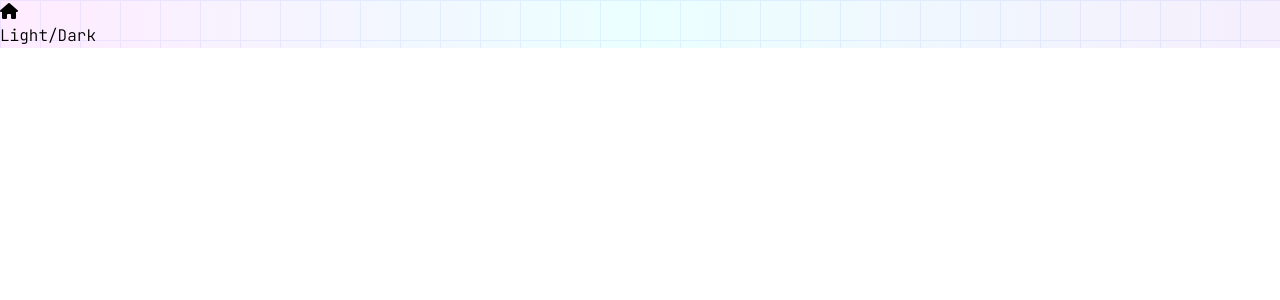
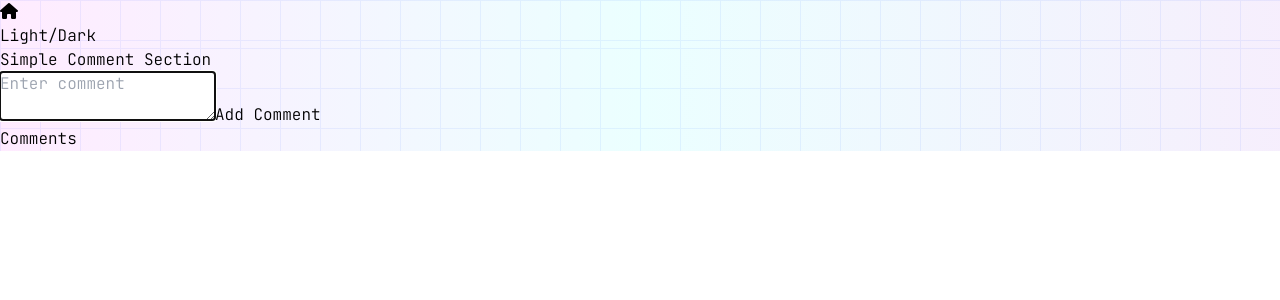
Before and after one commit to rjv01/React-Projects, a React (Vite) app in the folder react-tailwind-basic/: page /commentsection in a window 1280 px wide. Before the commit this address had no page. Shown: the top 300 px of the page. Built offline with nearby package versions, Linux system fonts and the light colour scheme.

Commit message:
adding comment section

```diff
--- a/react-tailwind-basic/src/App.jsx
+++ b/react-tailwind-basic/src/App.jsx
@@ -36,6 +36,7 @@ import CountryListI from './components/CountryList/CountryListI';
 import WordCounter from './components/WordCounter';
 import SeatBooking from './components/SeatBooking';
 import MemeGen from './components/MemeGenFolder/MemeGen';
+import CommentSection from './components/Comment/CommentSection';
 
 function App() {
 
@@ -79,6 +80,7 @@ function App() {
           <Route path='/wordcounter' element={<WordCounter />} />
           <Route path='/seatbooking' element={<SeatBooking />} />
           <Route path='/memegen' element={<MemeGen />} />
+          <Route path='/commentsection' element={<CommentSection />} />
         </Routes>
       </Router>
     </div>
--- /dev/null
+++ b/react-tailwind-basic/src/components/Comment/CommentSection.jsx
@@ -0,0 +1,111 @@
+import React, { useState } from "react";
+
+export default function CommentSection() {
+  const [comments, setComments] = useState([]);
+  const [commentText, setCommentText] = useState("");
+  const [likes,setLikes] = useState(0);
+  const [disLikes,setDisLikes] = useState(0);
+
+  const handleSubmitComment = () => {
+    if (commentText.trim() === "") return;
+
+    const newComment = {
+      text: commentText,
+      replies: [],
+      showRepliesBox: false,
+      replyText: "",
+      like:likes,
+      dislike:disLikes,
+    };
+
+    setComments([...comments, newComment]);
+    setCommentText("");
+  };
+
+  const toggleReplyBox = (index) => {
+    const updatedComments = [...comments];
+    updatedComments[index].showRepliesBox = !updatedComments[index].showRepliesBox;
+    setComments(updatedComments);
+  };
+
+  const handleReplyChange = (index, value) => {
+    const updatedComments = [...comments];
+    updatedComments[index].replyText = value;
+    setComments(updatedComments);
+  };
+
+  const handleSubmitReply = (index) => {
+    const updatedComments = [...comments];
+    const reply = updatedComments[index].replyText;
+
+    if (reply.trim() === "") return;
+
+    updatedComments[index].replies.push(reply);
+    updatedComments[index].replyText = "";
+    setComments(updatedComments);
+  };
+
+  return (
+    <div className="min-h-screen bgGrid p-5 flex flex-col items-center">
+      <h1 className="text-2xl font-bold mb-4">Simple Comment Section</h1>
+
+      <div className="w-full max-w-md">
+        <textarea
+          value={commentText}
+          placeholder="Enter comment"
+          autoFocus
+          onChange={(e) => setCommentText(e.target.value)}
+          className="w-full text-2xl font-sans border-2 p-2 mb-4 rounded-xl border-black"
+        />
+        <button
+          onClick={handleSubmitComment}
+          className="bg-red-500 text-white px-4 py-2 rounded hover:bg-red-600 duration-200 shadow-lg"
+        >
+          Add Comment
+        </button>
+      </div>
+
+      <div className="w-full max-w-md mt-6">
+        <h2 className="text-xl font-semibold mb-3 ">Comments</h2>
+        {comments.map((comment, index) => (
+          <div key={index} className="bg-white text-xl p-4 rounded-xl mb-4 border-black shadow-2xl border-2">
+            <p className="text-gray-800 mb-2 text-3xl">{comment.text}</p>
+            <button
+              onClick={() => toggleReplyBox(index)}
+              className="text-lg text-red-600 hover:underline mb-2"
+            >
+              {comment.showRepliesBox ? "Cancel" : "Reply"}
+            </button>
+
+            {comment.showRepliesBox && (
+              <div className="mt-2 p-4">
+                <textarea
+                  placeholder="Write a reply..."
+                  value={comment.replyText}
+                  onChange={(e) => handleReplyChange(index, e.target.value)}
+                  className="w-full p-2 rounded text-sm mb-4 border-black border-2 "
+                />
+                <button
+                  onClick={() => handleSubmitReply(index)}
+                  className="bg-green-500 text-white px-3 py-1 rounded hover:bg-green-600 duration-200 shadow-lg text-lg"
+                >
+                  Add Reply
+                </button>
+              </div>
+            )}
+
+            {comment.replies.length > 0 && (
+              <div className="mt-3 pl-4 border-l-2 border-gray-300 p-4">
+                {comment.replies.map((reply, rIndex) => (
+                  <p key={rIndex} className="text-gray-600 mb-1 text-lg">
+                     ↪ {reply}
+                  </p>
+                ))}
+              </div>
+            )}
+          </div>
+        ))}
+      </div>
+    </div>
+  );
+}
--- a/react-tailwind-basic/src/components/Home.jsx
+++ b/react-tailwind-basic/src/components/Home.jsx
@@ -36,6 +36,7 @@ export default function Home() {
           <Link className='flex flex-col justify-center items-center m-5 underline hover:text-blue-700 duration-200' to={'/wordcounter'}>WordCounter</Link>
           <Link className='flex flex-col justify-center items-center m-5 underline hover:text-blue-700 duration-200' to={'/seatbooking'}>SeatBooking</Link>
           <Link className='flex flex-col justify-center items-center m-5 underline hover:text-blue-700 duration-200' to={'/memegen'}>MemeGen</Link>
+          <Link className='flex flex-col justify-center items-center m-5 underline hover:text-blue-700 duration-200' to={'/commentsection'}>CommentSection</Link>
           {/* <Link className='flex flex-col justify-center items-center m-5 underline hover:text-blue-700 duration-200' to={'/blogapp'}>BlogApp</Link> */}
           {/* <Link className='flex flex-col justify-center items-center m-5 underline hover:text-blue-700 duration-200' to={'/infinite'}>Infinite</Link> */}
         </div>
```
